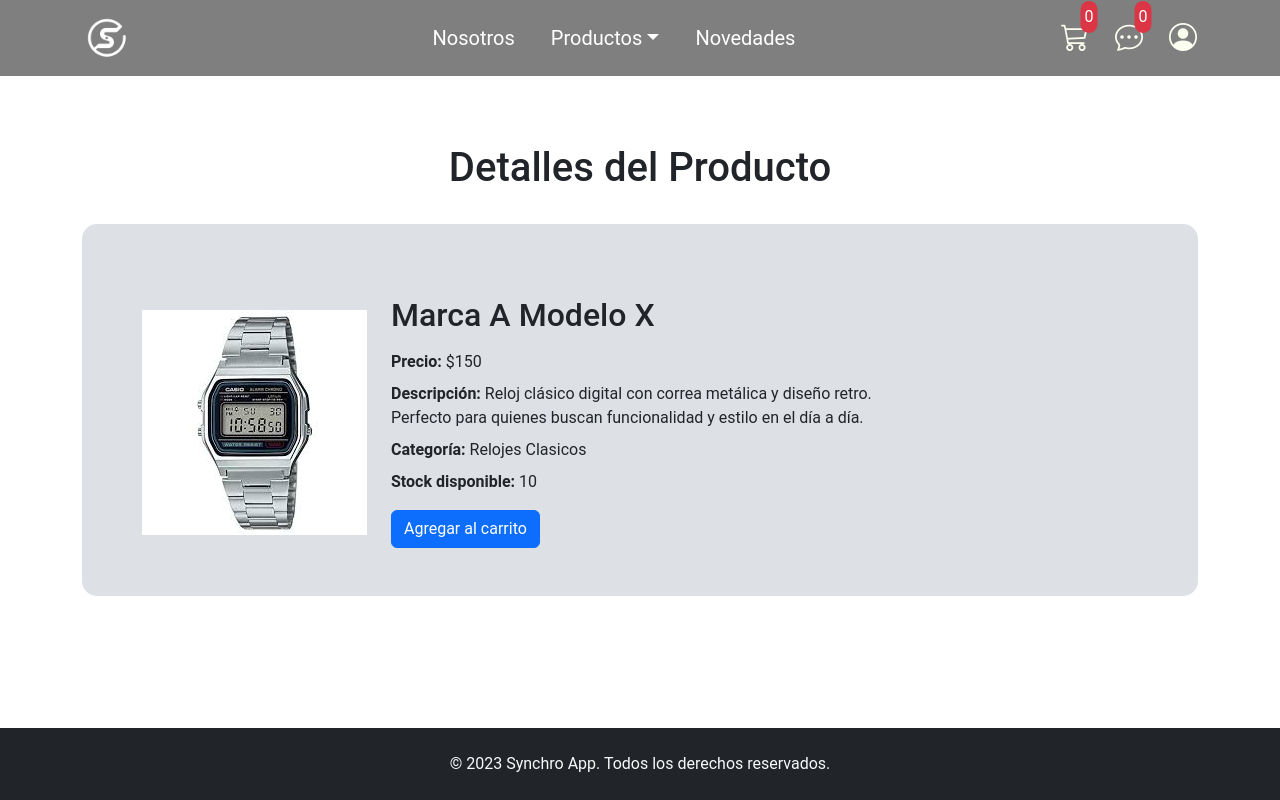
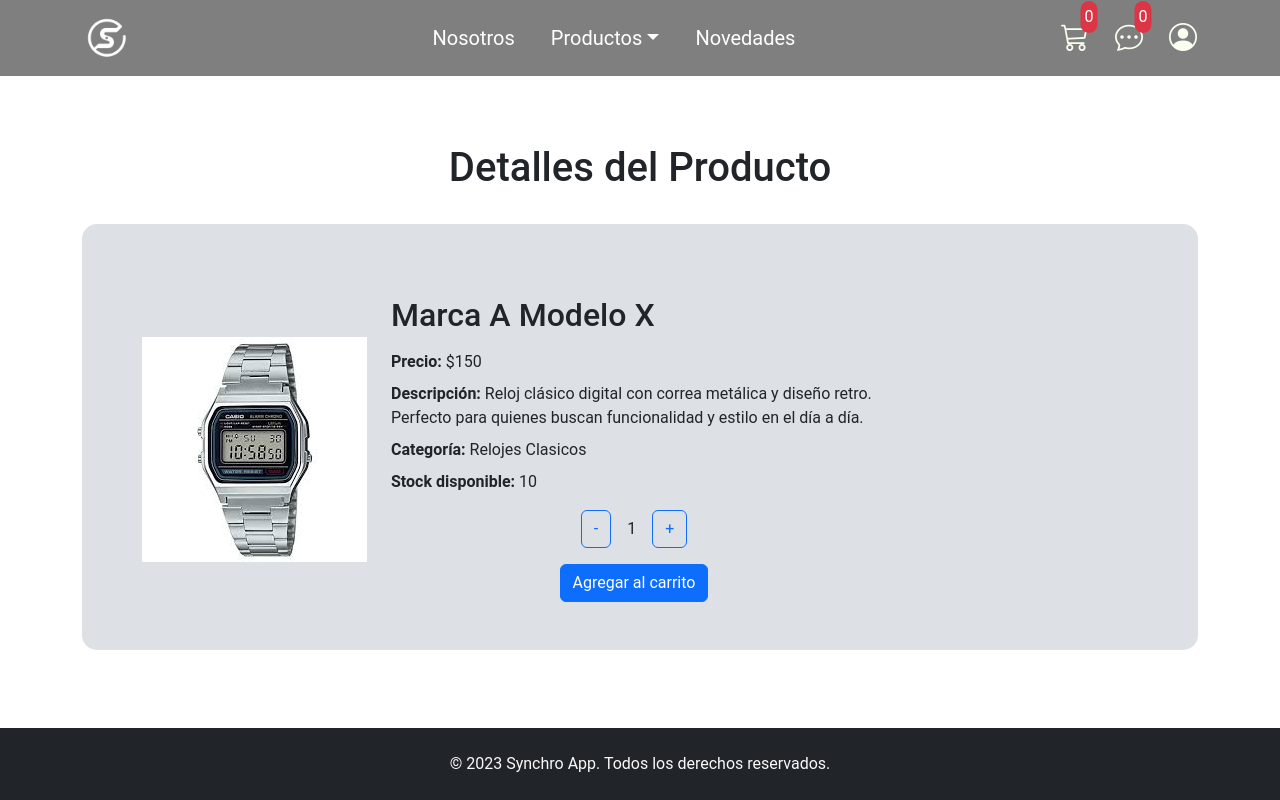
Before and after one commit to irolon/Proyecto-Coder, a React (Vite) app: page /productos/1 in a window 1280 px wide. Built offline with nearby package versions, Linux system fonts and the light colour scheme.

Commit message:
feat: Agregado de context y loader

```diff
--- a/src/App.jsx
+++ b/src/App.jsx
@@ -11,7 +11,7 @@
 import Footer from './components/Footer/Footer';
 import { BrowserRouter, Routes, Route} from 'react-router-dom';
 import SeccionRelojes from './components/Navegacion/SeccionRelojes';
-
+import { CartProvider } from './context/CartContext';
 
 import relojClasico from './Assets/img/Img-reloj-clasico.jpg'
 import relojInteligente from './Assets/img/img-div-centro.jpg'
@@ -23,6 +23,7 @@
   return (
     <div className="d-flex flex-column min-vh-100">
       <BrowserRouter>
+        <CartProvider>
           <NavBar />
           <Routes>
             <Route path='/' element={
@@ -41,6 +42,7 @@
           <Route path="/productos/:id" element={<CardDetailContainer />} />
 
           </Routes>
+        </CartProvider>
         <Footer />
       </BrowserRouter>
     </div>
--- a/src/assets/mock/AsyncService.jsx
+++ b/src/assets/mock/AsyncService.jsx
@@ -27,6 +27,6 @@
             }else {
                 resolve(productos);
             }
-        }, 1000);
+        }, 1500);
     });
 };
--- a/src/components/Cards/CardDetailContainer.jsx
+++ b/src/components/Cards/CardDetailContainer.jsx
@@ -2,12 +2,16 @@
 import { useEffect, useState } from "react";
 import { useParams} from "react-router-dom";
 import CardItem from "./CardItem";
+import LoaderComponent from "./LoaderComponent";
 
 const CardDetailContainer = () => {
   const { id } = useParams();
   const [producto, setProducto] = useState(null);
+  const [loading, setLoading] = useState(true);
+
 
   useEffect(() => {
+
     const fetchProducto = async () => {
       try {
         const data = await getProductos();
@@ -16,7 +20,7 @@
       } catch (error) {
         console.error("Error cargando producto:", error);
       }
-    };
+    }
     fetchProducto();
   }, [id]);
 
@@ -29,7 +33,7 @@
           <CardItem producto={producto} />
         </div>
       ) : (
-        <p className="text-center p-5">Cargando producto...</p>
+        <LoaderComponent />
       )}
     </div>
   );
--- a/src/components/Cards/CardItem.jsx
+++ b/src/components/Cards/CardItem.jsx
@@ -1,7 +1,19 @@
+import ItemCount from "./ItemCount";
+import { useState, useContext } from "react";
+import { CartContext } from "../../context/CartContext";
 
 const CardItem = ({ producto }) => {
+    const imgUrl = new URL(`../../assets/img/Img-reloj-${producto.id}.jpg`, import.meta.url).href;
 
-    const imgUrl = new URL(`../../assets/img/Img-reloj-${producto.id}.jpg`, import.meta.url).href;
+    const { cart, additem } = useContext(CartContext);
+    console.log(cart);
+    const [purchase, setPurchase] = useState(false);
+
+    const onAdd = (cantidad) => {
+        console.log('Cantidad agregada:', cantidad);
+        additem(producto, cantidad);
+        setPurchase(true);
+    };
 
   return (
     <div className="d-flex flex-column align-items-center mt-5 ">
@@ -19,7 +31,11 @@
                     <p className="mb-2"><strong>Descripción:</strong> {producto.descripcion}</p>
                     <p className="mb-2"><strong>Categoría:</strong> {producto.categoria}</p>
                     <p className="mb-3"><strong>Stock disponible:</strong> {producto.stock}</p>
-                    <button className="btn btn-primary">Agregar al carrito</button>
+                    {purchase ? (
+                        <a href="/" className="btn btn-success">Finalizar Compra</a>
+                    ) : (
+                        <ItemCount stock={producto.stock} onAdd={onAdd} />
+                    )}
                 </div>
             </div>
         </div>
--- a/src/components/Cards/Item.jsx
+++ b/src/components/Cards/Item.jsx
@@ -1,7 +1,7 @@
 import { Link } from "react-router-dom";
 
+
 const Item = ({ producto }) => {
-
     const imgUrl = new URL(`../../assets/img/Img-reloj-${producto.id}.jpg`, import.meta.url).href;
 
     return (
--- /dev/null
+++ b/src/components/Cards/ItemCount.jsx
@@ -0,0 +1,35 @@
+import { useState, useEffectEvent } from "react";
+
+export const ItemCount = ({ stock, onAdd }) => {
+    const [count, setCount] = useState(1);
+    const [compra, setCompra] = useState(false);
+
+    const sumar =() => {
+        if (count < stock) {
+            setCount(count + 1);
+        }
+    };
+    const restar = () => {
+        if (count > 1) {
+            setCount(count - 1);
+        }
+    };
+
+    const ejecutarCompra = () => {
+        onAdd(count);
+    };
+
+    return (
+        <div className="d-flex flex-column align-items-center">
+            <div className="d-flex justify-content-center align-items-center mb-3">
+                <button className="btn btn-outline-primary me-3" onClick={restar}>-</button>
+                <span>{count}</span>
+                <button className="btn btn-outline-primary ms-3" onClick={sumar}>+</button>
+            </div>
+            <button className="btn btn-primary" onClick={ejecutarCompra}>
+                Agregar al carrito
+            </button>
+        </div>
+    );
+};
+export default ItemCount;
--- a/src/components/Cards/ItemList.jsx
+++ b/src/components/Cards/ItemList.jsx
@@ -2,7 +2,7 @@
 
 const ItemList = ({ productos }) => {
     return (
-        <div className="row justify-content-center S">
+        <div className="row justify-content-center">
             {productos.map(producto => <Item key={producto.id} producto={producto} />)}
         </div>
     );
--- /dev/null
+++ b/src/components/Cards/LoaderComponent.jsx
@@ -0,0 +1,13 @@
+import { Spinner } from "react-bootstrap";
+
+const LoaderComponent = () => {
+    return (
+        <div className="d-flex justify-content-center align-items-center" style={{ height: '200px' }}>
+            <Spinner animation="border" role="status">
+                <span className="visually-hidden">Loading...</span>
+            </Spinner>
+        </div>
+    );
+};
+
+export default LoaderComponent;
--- a/src/components/Inicio/HomeItemListContainer.jsx
+++ b/src/components/Inicio/HomeItemListContainer.jsx
@@ -3,16 +3,20 @@
 import ItemList from "../Cards/ItemList";
 import CardImgCenter from "../Inicio/CardImgCenter";
 import BtnVerMas from "../Btn/BtnVerMas";
+import LoaderComponent from "../Cards/LoaderComponent";
 
 const HomeListContainer = () => {
     const [prod, setProductos] = useState([]);
     const [mostrarMasPrimera, setMostrarMasPrimera] = useState(false);
     const [mostrarMasSegunda, setMostrarMasSegunda] = useState(false);
+    const [loading, setLoading] = useState(true);
 
     useEffect(() => {
+        setLoading(true);
         getProductos()
         .then((res)=>setProductos(res))
         .catch((err)=>console.log(err))
+        .finally(() => setLoading(false));
     }, []);
 
     const primerosCuatro = prod.slice(0, 4);
@@ -28,12 +32,14 @@
                 <h2 className="text-center mb-5">Encontrá tu próximo reloj</h2>
                 </div>
             </div>
-
+            {loading ? <LoaderComponent /> : (
+                <>
                     <ItemList productos={primerosCuatro}  />
-
                     <BtnVerMas   visible={!mostrarMasPrimera && prod.length > 4}
                                 onClick={() => setMostrarMasPrimera(true)} />
                     {mostrarMasPrimera && (<ItemList productos={segundosCuatro}  />)}
+                </>
+            )}
         </div>
 
         <CardImgCenter />
@@ -44,10 +50,14 @@
                     <h2 className="text-center mb-5">Encontra tu proximo reloj</h2>
                 </div>
             </div>
+            {loading ? <LoaderComponent /> : (
+                <>
                     <ItemList productos={primerosCuatroSmart} />
                     <BtnVerMas   visible={!mostrarMasSegunda && prod.length > 4}
                                 onClick={() => setMostrarMasSegunda(true)} />
-            {mostrarMasSegunda && (<ItemList productos={segundosCuatroSmart}  />)}
+                    { mostrarMasSegunda && (<ItemList productos={segundosCuatroSmart}  />)}
+                </>
+            )}
         </div>
     </div>
     )
--- a/src/components/NavBar/CartWidget.jsx
+++ b/src/components/NavBar/CartWidget.jsx
@@ -1,11 +1,17 @@
+import { CartContext } from "../../context/CartContext";
+import { useContext } from "react";
+
 
 const CartWidget = () => {
+    const { cart } = useContext(CartContext);
+    console.log(cart);
+
     return (
         <div>
             <button className="btn position-relative p-0 btn-carrito" type="button" aria-label="Carrito">
                 <i className="bi bi-cart3 fs-3 color-nav"></i>
                 <span className="position-absolute top-0 start-100 translate-middle comprar rounded-pill bg-danger text-white p-1">
-                0 <span className="visually-hidden">productos en el carrito</span>
+                    0 <span className="visually-hidden">productos en el carrito</span>
                 </span>
             </button>
             <div className="contenedor-carrito esconder-carrito">
--- /dev/null
+++ b/src/context/CartContext.jsx
@@ -0,0 +1,43 @@
+import { createContext, useState } from "react";
+
+
+
+export const CartContext = createContext();
+
+export const CartProvider = ({ children }) => {
+    const [cart, setCart] = useState([]);
+
+    const additem = (item, cantidad) => {
+        if (isInCart(item.id)) {
+            const updatedCart = cart.map((cartItem) => {
+                if (cartItem.id === item.id && cartItem.cantidad < cartItem.stock) {
+                    return { ...cartItem, cantidad: cartItem.cantidad + cantidad };
+                }
+                else {
+                    alert("No hay suficiente stock disponible");
+                    return cartItem;
+                }
+            });
+            setCart(updatedCart);
+        } else {
+            setCart([...cart, { ...item, cantidad }]);
+        }
+    };
+
+    const removeTItem = (id) => {
+        const updatedCart = cart.filter((item) => item.id !== id);
+        setCart(updatedCart);
+    };
+
+    const clearCart = () => {
+        setCart([]);
+    };
+
+    const isInCart = (id) => {
+        return cart.some((item) => item.id === id);
+    };
+
+    return (<CartContext.Provider value={{cart, additem, removeTItem, clearCart, isInCart}}>
+        {children}
+    </CartContext.Provider>);
+};
--- a/src/main.jsx
+++ b/src/main.jsx
@@ -7,7 +7,7 @@
 
 
 createRoot(document.getElementById('root')).render(
-  <StrictMode>
+
     <App />
-  </StrictMode>,
+
 )
```
Lines whose indentation alone changed are shown as unchanged.
